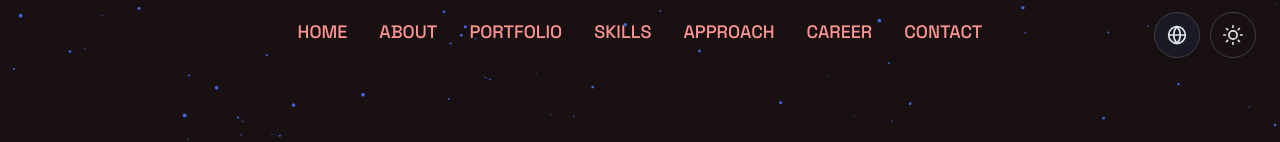
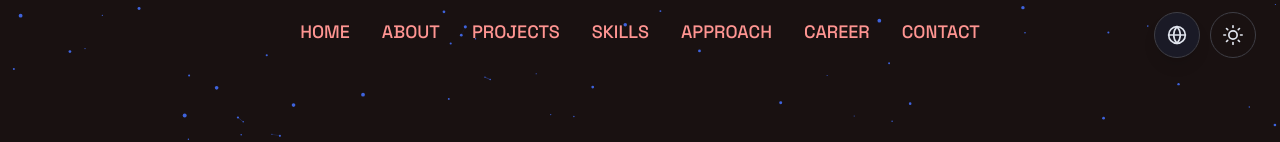
Before and after one commit to karimLamari/portfolio, a React (Vite) app: page / in a window 1280 px wide. Shown: the top 142 px of the page. Built offline with nearby package versions, Linux system fonts and the light colour scheme.

Commit message:
Rename Portfolio to Projects in translations

```diff
--- a/src/components/home/Portfolio/ProjectCard.jsx
+++ b/src/components/home/Projects/ProjectCard.jsx
@@ -2,7 +2,7 @@
 
 function ProjectCard({ title, description, image, tags, link, onClick })   {
   return (
-    <div className="group block text-center hover:scale-105" onClick={onClick}>
+    <div className="group block text-center hover:scale-105- cursor-pointer" onClick={onClick}>
       <div className="relative w-45 md:w-60 aspect-9/16 mx-auto mb-6  rounded-2xl">
         <img
           src={image}
--- a/src/components/home/Portfolio/Portfolio.jsx
+++ b/src/components/home/Projects/Projects.jsx
@@ -5,12 +5,14 @@ import {LanguageContext} from "../../../context/LanguageProvider.jsx";
 import ModalProject from "./MOdalProject.jsx";
 
 
-export default function Portfolio() {
+export default function Projects() {
   const { t } = useContext(LanguageContext);
 
 
 const projects = Object.values(t.portfolio.projects);
 const [selectedProject, setSelectedProject] = useState(null);
+
+
   return (
     <section id="portfolio" className="min-h-screen snap-start py-20 px-4 rounded-t-3xl -mt-8 flex flex-col justify-center">
       <div className="container mx-auto w-full max-w-full overflow-hidden">
--- a/src/pages/HomePage.jsx
+++ b/src/pages/HomePage.jsx
@@ -2,7 +2,7 @@
 import Hero from '../components/home/Hero/Hero';
 import About from '../components/home/About/About.jsx';
 import Skills from '../components/home/Skills/Skills.jsx';
-import Portfolio from '../components/home/Portfolio/Portfolio.jsx';
+import Projects from '../components/home/Projects/Projects.jsx';
 import Contact from '../components/home/Contact/Contact.jsx';
 import Approach from '../components/home/Approach/Approach.jsx';
 import Parcours from '../components/home/Parcours/Parcours.jsx';
@@ -11,8 +11,8 @@ export default function Home() {
     <div className="overflow-x-hidden overflow-y-scroll h-screen snap-y snap-mandatory scroll-smooth">
       <Hero />
       <About />
+      <Projects />
       <Skills />
-      <Portfolio />
       <Approach />
       <Parcours />
       <Contact />
--- a/src/translations/en.json
+++ b/src/translations/en.json
@@ -2,7 +2,7 @@
   "nav": {
     "home": "HOME",
     "about": "ABOUT",
-    "portfolio": "PORTFOLIO",
+    "portfolio": "PROJECTS",
     "skills": "SKILLS",
     "approach": "APPROACH",
     "parcours": "CAREER",
--- a/src/translations/fr.json
+++ b/src/translations/fr.json
@@ -2,7 +2,7 @@
   "nav": {
     "home": "ACCUEIL",
     "about": "À PROPOS",
-    "portfolio": "PORTFOLIO",
+    "portfolio": "PROJETS",
     "skills": "COMPÉTENCES",
     "approach": "APPROCHE",
     "parcours": "PARCOURS",
```
Also changed, not shown: src/components/home/Projects/MOdalProject.jsx (renamed from src/components/home/Portfolio/MOdalProject.jsx).
